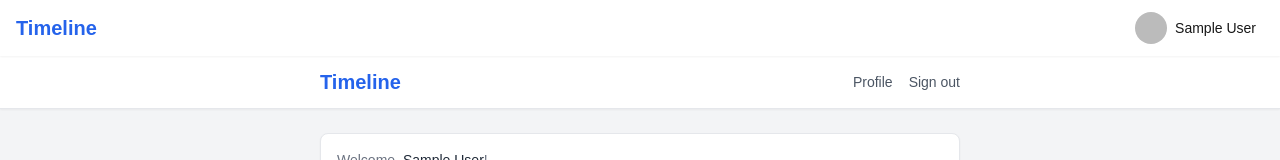
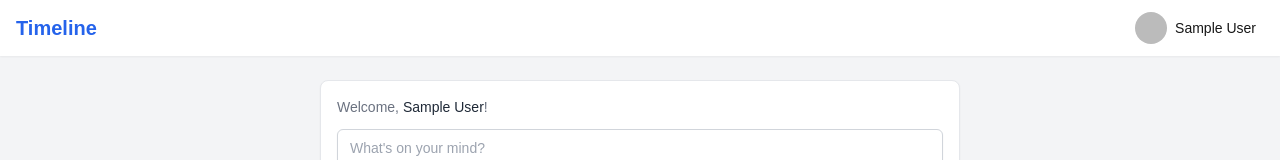
Before and after one commit to louis-nguyen-qode/acp-test-app, a Next.js app: page /dashboard in a window 1280 px wide. Shown: the top 160 px of the page. Built offline with nearby package versions, Linux system fonts and the light colour scheme; no server answers; the database is empty; sample sign-in values are in the browser's storage.

Commit message:
Remove duplicate header bar from dashboard page
Auto-merged by agent-control-plane

Local gates: all green

```diff
--- a/app/(protected)/dashboard/page.tsx
+++ b/app/(protected)/dashboard/page.tsx
@@ -1,7 +1,5 @@
 import { auth } from '@/auth'
 import { prisma } from '@/lib/prisma'
-import { signOut } from '@/auth'
-import Link from 'next/link'
 import { Timeline } from './Timeline'
 import { CreatePostForm } from './CreatePostForm'
 
@@ -26,30 +24,6 @@ export default async function DashboardPage() {
 
   return (
     <div className="min-h-screen bg-gray-100">
-      <header className="bg-white border-b border-gray-200 shadow-sm sticky top-0 z-10">
-        <div className="mx-auto max-w-2xl px-4 py-3 flex items-center justify-between">
-          <h1 className="text-xl font-bold text-blue-600">Timeline</h1>
-          <nav className="flex items-center gap-4">
-            <Link href="/profile" className="text-sm text-gray-600 hover:text-gray-900">
-              Profile
-            </Link>
-            <form
-              action={async () => {
-                'use server'
-                await signOut({ redirectTo: '/signin' })
-              }}
-            >
-              <button
-                type="submit"
-                className="text-sm text-gray-600 hover:text-gray-900 focus:outline-none"
-              >
-                Sign out
-              </button>
-            </form>
-          </nav>
-        </div>
-      </header>
-
       <main className="mx-auto max-w-2xl px-4 py-6 space-y-4">
         <div className="bg-white rounded-lg border border-gray-200 p-4 shadow-sm">
           <p className="text-sm text-gray-500 mb-3">
```
